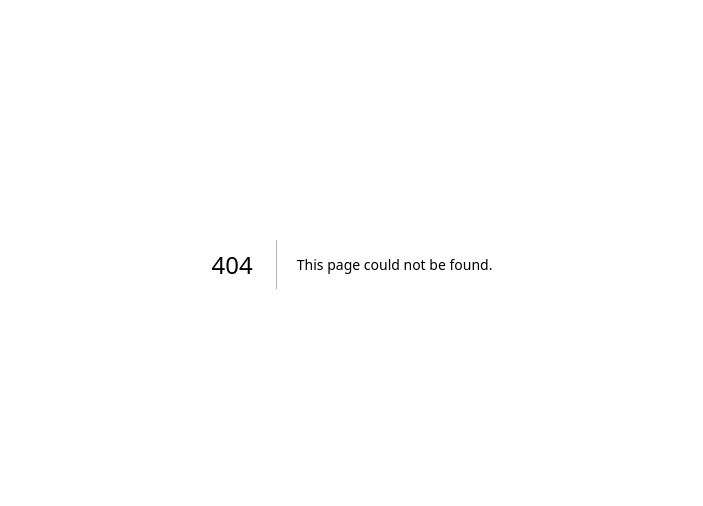
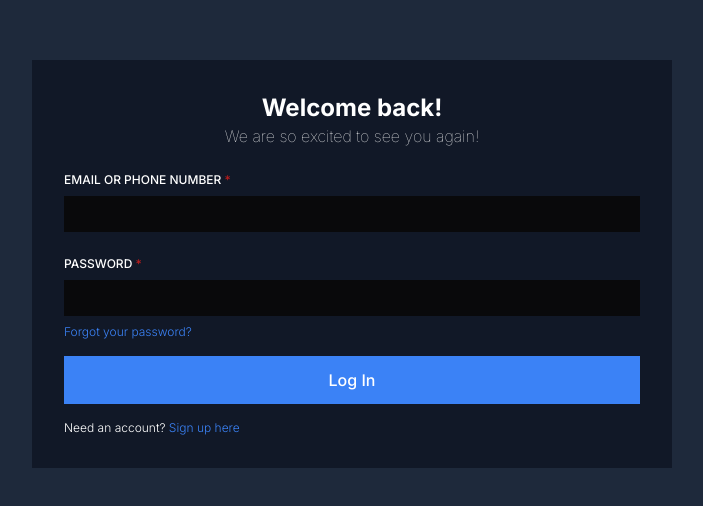
Before and after one commit to StephanVanHemelrijck/chat-app, a Next.js app: page /login in a window 1280 px wide. Before the commit this address had no page. Shown: the part 136-642 px from the top of the page, without its empty margins (288-991 px from the left). Built offline with nearby package versions, Linux system fonts and the light colour scheme.

Commit message:
feat(login): styling of login page

```diff
--- a/src/app/globals.css
+++ b/src/app/globals.css
@@ -2,26 +2,9 @@
 @tailwind components;
 @tailwind utilities;
 
+@import url('https://fonts.googleapis.com/css2?family=Inter:wght@100;200;300;400;500;600;700;800;900&display=swap');
+
 :root {
-  --foreground-rgb: 0, 0, 0;
-  --background-start-rgb: 214, 219, 220;
-  --background-end-rgb: 255, 255, 255;
+    font-family: 'Inter', sans-serif;
+    color: white;
 }
-
-@media (prefers-color-scheme: dark) {
-  :root {
-    --foreground-rgb: 255, 255, 255;
-    --background-start-rgb: 0, 0, 0;
-    --background-end-rgb: 0, 0, 0;
-  }
-}
-
-body {
-  color: rgb(var(--foreground-rgb));
-  background: linear-gradient(
-      to bottom,
-      transparent,
-      rgb(var(--background-end-rgb))
-    )
-    rgb(var(--background-start-rgb));
-}
--- a/src/app/layout.js
+++ b/src/app/layout.js
@@ -1,17 +1,17 @@
-import './globals.css'
-import { Inter } from 'next/font/google'
+import { Inter } from 'next/font/google';
+import './globals.css';
 
-const inter = Inter({ subsets: ['latin'] })
+const inter = Inter({ subsets: ['latin'] });
 
 export const metadata = {
-  title: 'Create Next App',
-  description: 'Generated by create next app',
-}
+    title: 'Create Next App',
+    description: 'Generated by create next app',
+};
 
 export default function RootLayout({ children }) {
-  return (
-    <html lang="en">
-      <body className={inter.className}>{children}</body>
-    </html>
-  )
+    return (
+        <html lang="en">
+            <body className={`${inter.className} bg-slate-800`}>{children}</body>
+        </html>
+    );
 }
--- /dev/null
+++ b/src/app/login/page.jsx
@@ -0,0 +1,68 @@
+'use client';
+import Link from 'next/link';
+import React, { useEffect, useState } from 'react';
+
+const Login = () => {
+    const [credentials, setCredentials] = useState({ email: '', password: '' });
+
+    const handleInputChange = (e) => {
+        const { name, value } = e.target;
+        setCredentials({ ...credentials, [name]: value });
+    };
+
+    const handleLogin = (e) => {
+        e.preventDefault();
+        console.log(`Attempted to login with these credentials: ${JSON.stringify(credentials)}`);
+    };
+
+    return (
+        <div className="w-screen h-screen flex justify-center items-center">
+            <div className="bg-gray-900 p-8 w-1/2">
+                <h1 className="text-center text-2xl font-bold">Welcome back!</h1>
+                <p className="text-center font-thin">We are so excited to see you again!</p>
+                <form action="" className="flex flex-col gap-4 mt-6" onSubmit={(e) => handleLogin(e)}>
+                    <div className="flex flex-col gap-2">
+                        <label htmlFor="email" className="font-medium text-xs">
+                            EMAIL OR PHONE NUMBER <span className="text-red-700">*</span>
+                        </label>
+                        <input
+                            onChange={(e) => handleInputChange(e)}
+                            type="text"
+                            name="email"
+                            id="email"
+                            className="text-sm p-2 font-normal bg-zinc-950 focus:outline-none"
+                            required
+                        />
+                    </div>
+                    <div className="flex flex-col gap-2 mt-2">
+                        <label htmlFor="password" className="font-medium text-xs">
+                            PASSWORD <span className="text-red-700">*</span>
+                        </label>
+                        <input
+                            onChange={(e) => handleInputChange(e)}
+                            type="password"
+                            name="password"
+                            id="password"
+                            className="text-sm p-2 font-normal bg-zinc-950 focus:outline-none"
+                            required
+                        />
+                        <Link href={''} className="font-light text-xs text-blue-500 hover:underline">
+                            Forgot your password?
+                        </Link>
+                    </div>
+                    <button type="submit" className="bg-blue-500 py-3 font-medium hover:bg-blue-700">
+                        Log In
+                    </button>
+                    <p className="font-light text-xs">
+                        Need an account?{' '}
+                        <Link href={''} className="text-blue-500 hover:underline">
+                            Sign up here
+                        </Link>
+                    </p>
+                </form>
+            </div>
+        </div>
+    );
+};
+
+export default Login;
--- a/src/app/page.js
+++ b/src/app/page.js
@@ -1,113 +1,12 @@
-import Image from 'next/image'
+import Link from 'next/link';
+import React from 'react';
 
-export default function Home() {
-  return (
-    <main className="flex min-h-screen flex-col items-center justify-between p-24">
-      <div className="z-10 max-w-5xl w-full items-center justify-between font-mono text-sm lg:flex">
-        <p className="fixed left-0 top-0 flex w-full justify-center border-b border-gray-300 bg-gradient-to-b from-zinc-200 pb-6 pt-8 backdrop-blur-2xl dark:border-neutral-800 dark:bg-zinc-800/30 dark:from-inherit lg:static lg:w-auto  lg:rounded-xl lg:border lg:bg-gray-200 lg:p-4 lg:dark:bg-zinc-800/30">
-          Get started by editing&nbsp;
-          <code className="font-mono font-bold">src/app/page.js</code>
-        </p>
-        <div className="fixed bottom-0 left-0 flex h-48 w-full items-end justify-center bg-gradient-to-t from-white via-white dark:from-black dark:via-black lg:static lg:h-auto lg:w-auto lg:bg-none">
-          <a
-            className="pointer-events-none flex place-items-center gap-2 p-8 lg:pointer-events-auto lg:p-0"
-            href="https://vercel.com?utm_source=create-next-app&utm_medium=appdir-template&utm_campaign=create-next-app"
-            target="_blank"
-            rel="noopener noreferrer"
-          >
-            By{' '}
-            <Image
-              src="/vercel.svg"
-              alt="Vercel Logo"
-              className="dark:invert"
-              width={100}
-              height={24}
-              priority
-            />
-          </a>
-        </div>
-      </div>
+const page = () => {
+    return (
+        <Link href="/login">
+            <p>Login</p>
+        </Link>
+    );
+};
 
-      <div className="relative flex place-items-center before:absolute before:h-[300px] before:w-[480px] before:-translate-x-1/2 before:rounded-full before:bg-gradient-radial before:from-white before:to-transparent before:blur-2xl before:content-[''] after:absolute after:-z-20 after:h-[180px] after:w-[240px] after:translate-x-1/3 after:bg-gradient-conic after:from-sky-200 after:via-blue-200 after:blur-2xl after:content-[''] before:dark:bg-gradient-to-br before:dark:from-transparent before:dark:to-blue-700 before:dark:opacity-10 after:dark:from-sky-900 after:dark:via-[#0141ff] after:dark:opacity-40 before:lg:h-[360px] z-[-1]">
-        <Image
-          className="relative dark:drop-shadow-[0_0_0.3rem_#ffffff70] dark:invert"
-          src="/next.svg"
-          alt="Next.js Logo"
-          width={180}
-          height={37}
-          priority
-        />
-      </div>
-
-      <div className="mb-32 grid text-center lg:max-w-5xl lg:w-full lg:mb-0 lg:grid-cols-4 lg:text-left">
-        <a
-          href="https://nextjs.org/docs?utm_source=create-next-app&utm_medium=appdir-template&utm_campaign=create-next-app"
-          className="group rounded-lg border border-transparent px-5 py-4 transition-colors hover:border-gray-300 hover:bg-gray-100 hover:dark:border-neutral-700 hover:dark:bg-neutral-800/30"
-          target="_blank"
-          rel="noopener noreferrer"
-        >
-          <h2 className={`mb-3 text-2xl font-semibold`}>
-            Docs{' '}
-            <span className="inline-block transition-transform group-hover:translate-x-1 motion-reduce:transform-none">
-              -&gt;
-            </span>
-          </h2>
-          <p className={`m-0 max-w-[30ch] text-sm opacity-50`}>
-            Find in-depth information about Next.js features and API.
-          </p>
-        </a>
-
-        <a
-          href="https://nextjs.org/learn?utm_source=create-next-app&utm_medium=appdir-template-tw&utm_campaign=create-next-app"
-          className="group rounded-lg border border-transparent px-5 py-4 transition-colors hover:border-gray-300 hover:bg-gray-100 hover:dark:border-neutral-700 hover:dark:bg-neutral-800 hover:dark:bg-opacity-30"
-          target="_blank"
-          rel="noopener noreferrer"
-        >
-          <h2 className={`mb-3 text-2xl font-semibold`}>
-            Learn{' '}
-            <span className="inline-block transition-transform group-hover:translate-x-1 motion-reduce:transform-none">
-              -&gt;
-            </span>
-          </h2>
-          <p className={`m-0 max-w-[30ch] text-sm opacity-50`}>
-            Learn about Next.js in an interactive course with&nbsp;quizzes!
-          </p>
-        </a>
-
-        <a
-          href="https://vercel.com/templates?framework=next.js&utm_source=create-next-app&utm_medium=appdir-template&utm_campaign=create-next-app"
-          className="group rounded-lg border border-transparent px-5 py-4 transition-colors hover:border-gray-300 hover:bg-gray-100 hover:dark:border-neutral-700 hover:dark:bg-neutral-800/30"
-          target="_blank"
-          rel="noopener noreferrer"
-        >
-          <h2 className={`mb-3 text-2xl font-semibold`}>
-            Templates{' '}
-            <span className="inline-block transition-transform group-hover:translate-x-1 motion-reduce:transform-none">
-              -&gt;
-            </span>
-          </h2>
-          <p className={`m-0 max-w-[30ch] text-sm opacity-50`}>
-            Explore the Next.js 13 playground.
-          </p>
-        </a>
-
-        <a
-          href="https://vercel.com/new?utm_source=create-next-app&utm_medium=appdir-template&utm_campaign=create-next-app"
-          className="group rounded-lg border border-transparent px-5 py-4 transition-colors hover:border-gray-300 hover:bg-gray-100 hover:dark:border-neutral-700 hover:dark:bg-neutral-800/30"
-          target="_blank"
-          rel="noopener noreferrer"
-        >
-          <h2 className={`mb-3 text-2xl font-semibold`}>
-            Deploy{' '}
-            <span className="inline-block transition-transform group-hover:translate-x-1 motion-reduce:transform-none">
-              -&gt;
-            </span>
-          </h2>
-          <p className={`m-0 max-w-[30ch] text-sm opacity-50`}>
-            Instantly deploy your Next.js site to a shareable URL with Vercel.
-          </p>
-        </a>
-      </div>
-    </main>
-  )
-}
+export default page;
```
